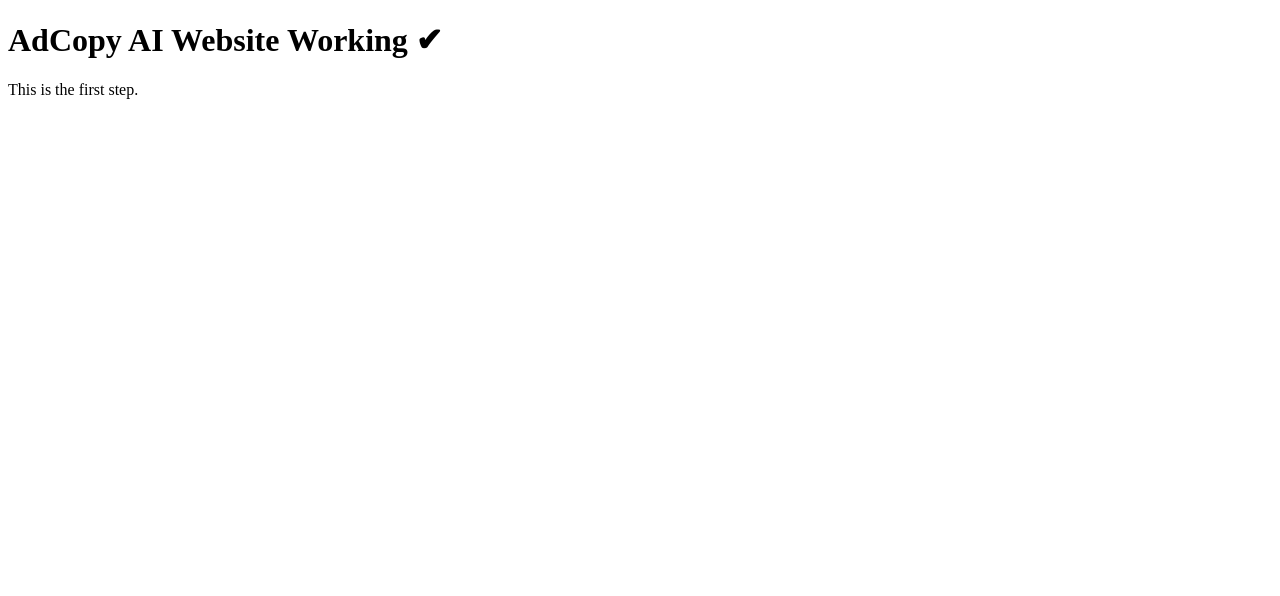
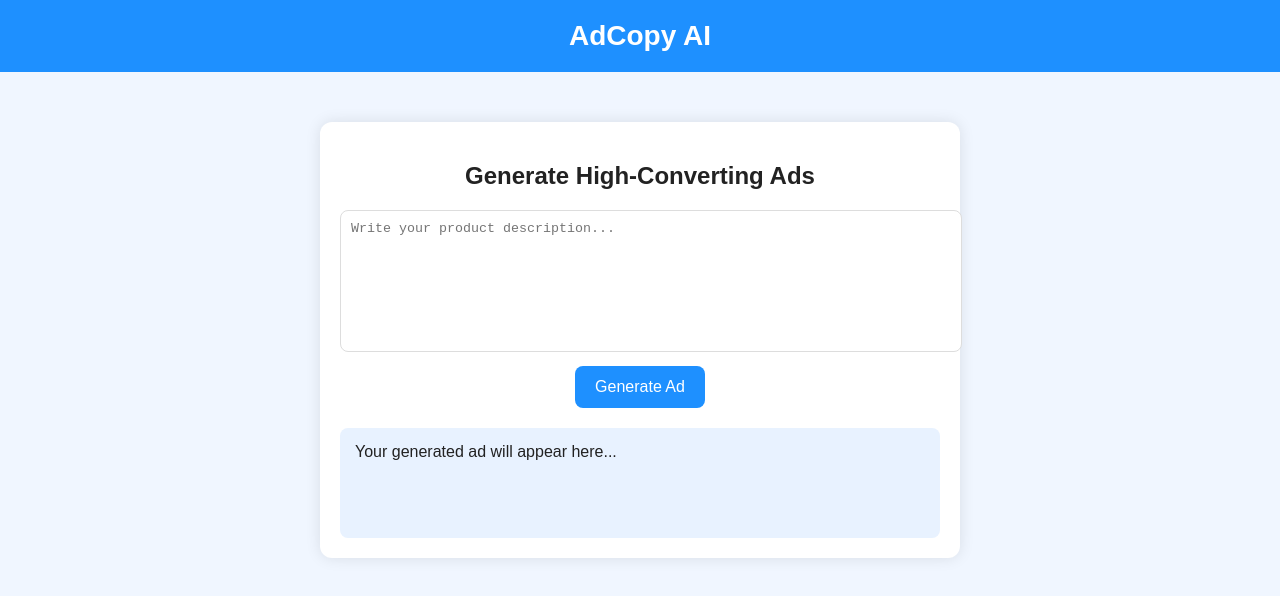
Before and after one commit to alaaedinebourasgforpc-commits/adcopyai, a plain HTML site: page index.html in a window 1280 px wide. Drawn offline with Linux system fonts and the light colour scheme.

Commit message:
Update index.html

```diff
--- a/index.html
+++ b/index.html
@@ -1,13 +1,89 @@
 <!DOCTYPE html>
 <html lang="en">
 <head>
-    <meta charset="UTF-8" />
-    <meta name="viewport" content="width=device-width, initial-scale=1.0" />
+    <meta charset="UTF-8">
+    <meta name="viewport" content="width=device-width, initial-scale=1.0">
     <title>AdCopy AI</title>
+    <style>
+        body {
+            margin: 0;
+            font-family: Arial, sans-serif;
+            background: #f0f6ff;
+            color: #222;
+            text-align: center;
+        }
+        header {
+            background: #1e90ff;
+            padding: 20px;
+            color: white;
+            font-size: 28px;
+            font-weight: bold;
+        }
+        .container {
+            width: 90%;
+            max-width: 600px;
+            margin: 50px auto;
+            background: white;
+            padding: 20px;
+            border-radius: 12px;
+            box-shadow: 0 0 15px rgba(0,0,0,0.1);
+        }
+        textarea {
+            width: 100%;
+            height: 120px;
+            padding: 10px;
+            border-radius: 8px;
+            border: 1px solid #ddd;
+            resize: none;
+        }
+        button {
+            background: #1e90ff;
+            border: none;
+            padding: 12px 20px;
+            color: white;
+            font-size: 16px;
+            border-radius: 8px;
+            cursor: pointer;
+            margin-top: 10px;
+        }
+        button:hover {
+            background: #187bda;
+        }
+        .output {
+            margin-top: 20px;
+            padding: 15px;
+            background: #e8f2ff;
+            border-radius: 8px;
+            min-height: 80px;
+            text-align: left;
+        }
+    </style>
 </head>
+<body>
+    <header>AdCopy AI</header>
 
-<body>
-    <h1>AdCopy AI Website Working ✔</h1>
-    <p>This is the first step.</p>
+    <div class="container">
+        <h2>Generate High-Converting Ads</h2>
+        <textarea id="inputText" placeholder="Write your product description..."></textarea>
+        <button onclick="generateAd()">Generate Ad</button>
+
+        <div class="output" id="output">Your generated ad will appear here...</div>
+    </div>
+
+<script>
+async function generateAd() {
+    const text = document.getElementById("inputText").value;
+
+    const response = await fetch("/api/generate", {
+        method: "POST",
+        headers: {"Content-Type": "application/json"},
+        body: JSON.stringify({ text })
+    });
+
+    const data = await response.json();
+    document.getElementById("output").innerText = data.ad;
+}
+</script>
+
 </body>
 </html>
```
